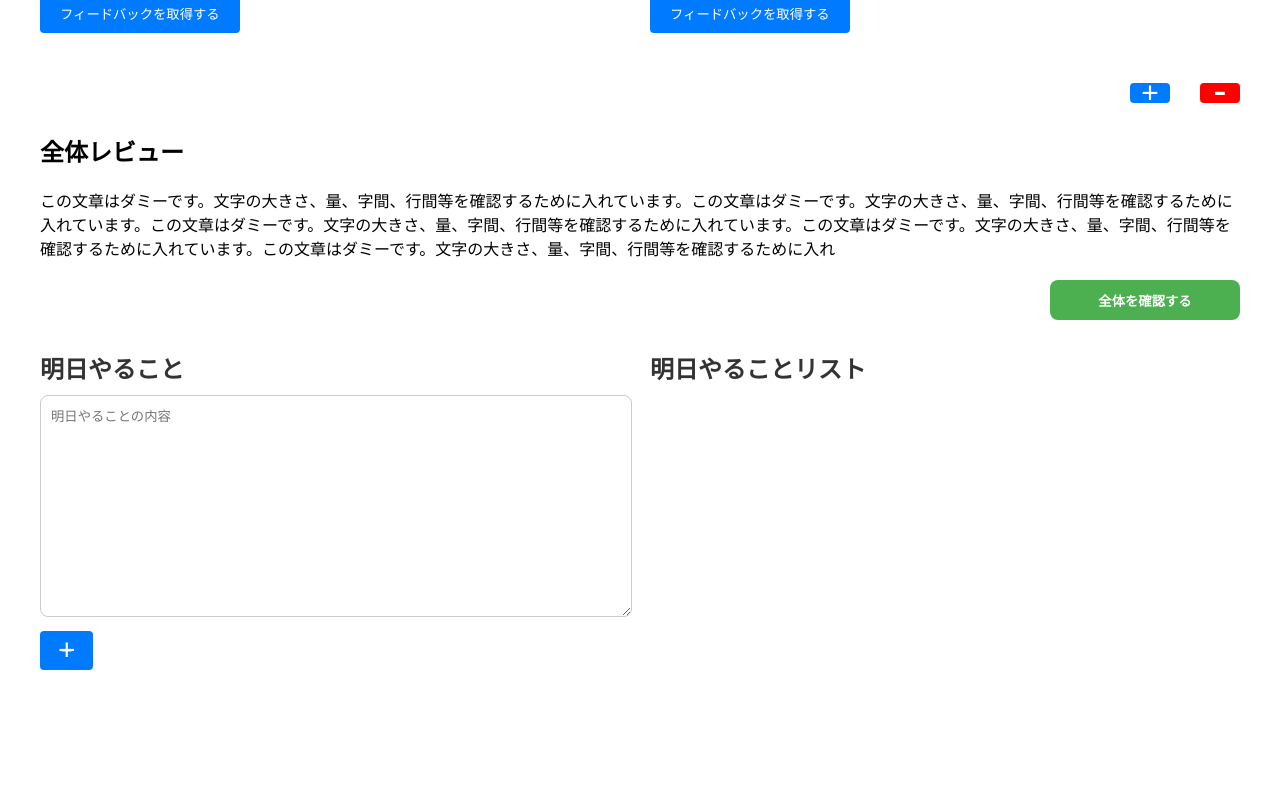
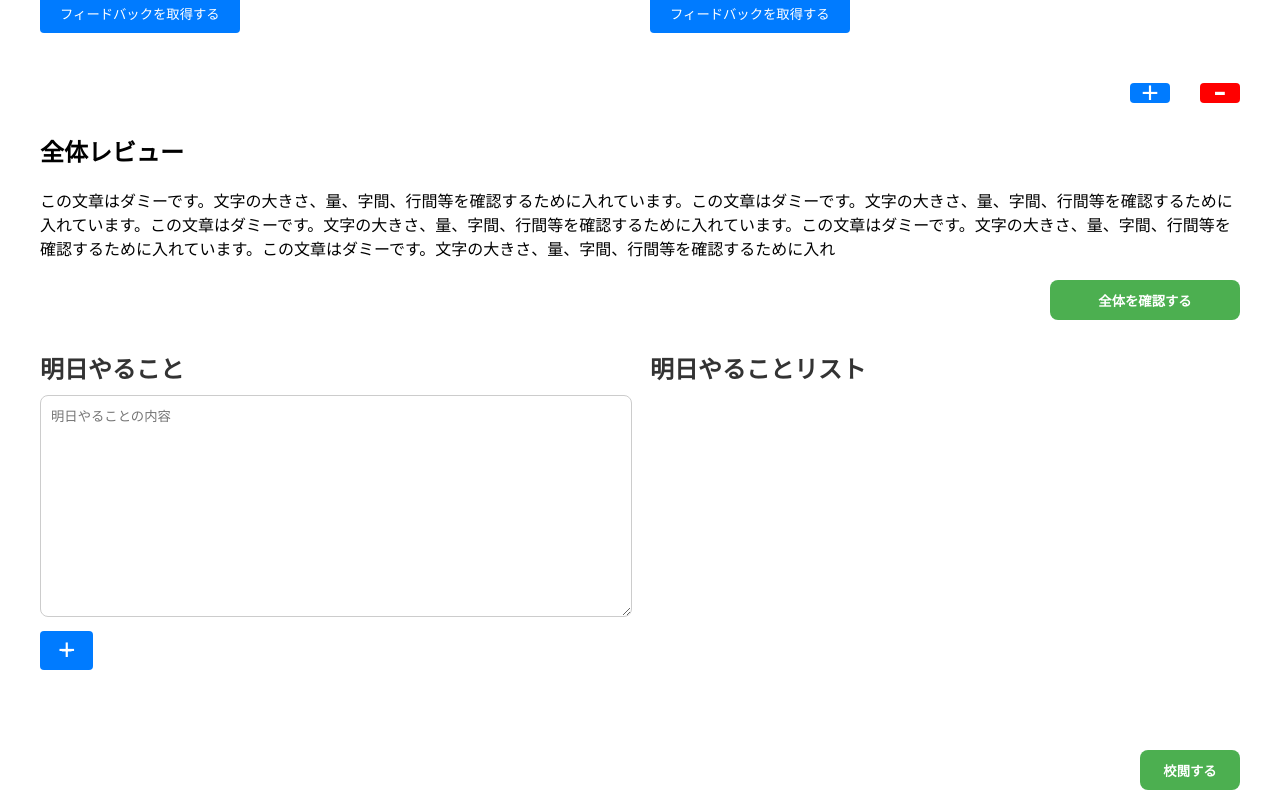
Before and after one commit to apprentice-team-3/DEV2, a React (Create React App) app in the folder nippo-kun/: page / in a window 1280 px wide. Shown: the part 928-1728 px from the top of the page. Before the commit the page ends 1658 px from the top, so only its background shows below. Built offline with nearby package versions, Linux system fonts and the light colour scheme.

Commit message:
確認ページへ遷移するボタンを作成

```diff
--- /dev/null
+++ b/nippo-kun/src/components/buttons/confirm-button/index.css
@@ -0,0 +1,35 @@
+.confirm-button__wrapper {
+  display: flex;
+  justify-content: end;
+  align-items: center;
+  margin-top: 20px;
+  padding: 0 40px;
+}
+
+.confirm-button {
+  display: block;
+  background-color: #4caf50;
+  color: white;
+  padding: 20px 10px;
+  border: none;
+  cursor: pointer;
+  border-radius: 8px;
+  margin-bottom: 10px;
+  width: 100px;
+  transition: background-color 0.3s ease-in-out;
+  position: relative;
+
+  &:after {
+    content: "校閲する";
+    position: absolute;
+    white-space: nowrap;
+    top: 50%;
+    left: 50%;
+    transform: translate(-50%, -50%);
+    font-weight: bolder;
+  }
+
+  &:hover {
+    background-color: #388e3c;
+  }
+}
--- /dev/null
+++ b/nippo-kun/src/components/buttons/confirm-button/index.js
@@ -0,0 +1,14 @@
+import "./index.css";
+
+export default function Confirm() {
+  const onClick = (e) => {
+    e.preventDefault();
+    window.location.href = "/confirm";
+  };
+
+  return (
+    <div className="confirm-button__wrapper">
+      <button className="confirm-button" onClick={onClick}></button>
+    </div>
+  );
+}
--- a/nippo-kun/src/index.js
+++ b/nippo-kun/src/index.js
@@ -3,6 +3,7 @@ import ReactDOM from "react-dom/client";
 import { Provider } from "react-redux";
 import MetaData from "./components/MetaData";
 import AllCheckButton from "./components/buttons/all-check-button";
+import Confirm from "./components/buttons/confirm-button";
 import Header from "./components/header";
 import PDCA from "./components/pdca";
 import Tomorrow from "./components/tomorrow";
@@ -20,6 +21,7 @@ root.render(
       <PDCA />
       <AllCheckButton />
       <Tomorrow />
+      <Confirm />
     </Provider>
   </React.StrictMode>
 );
```
